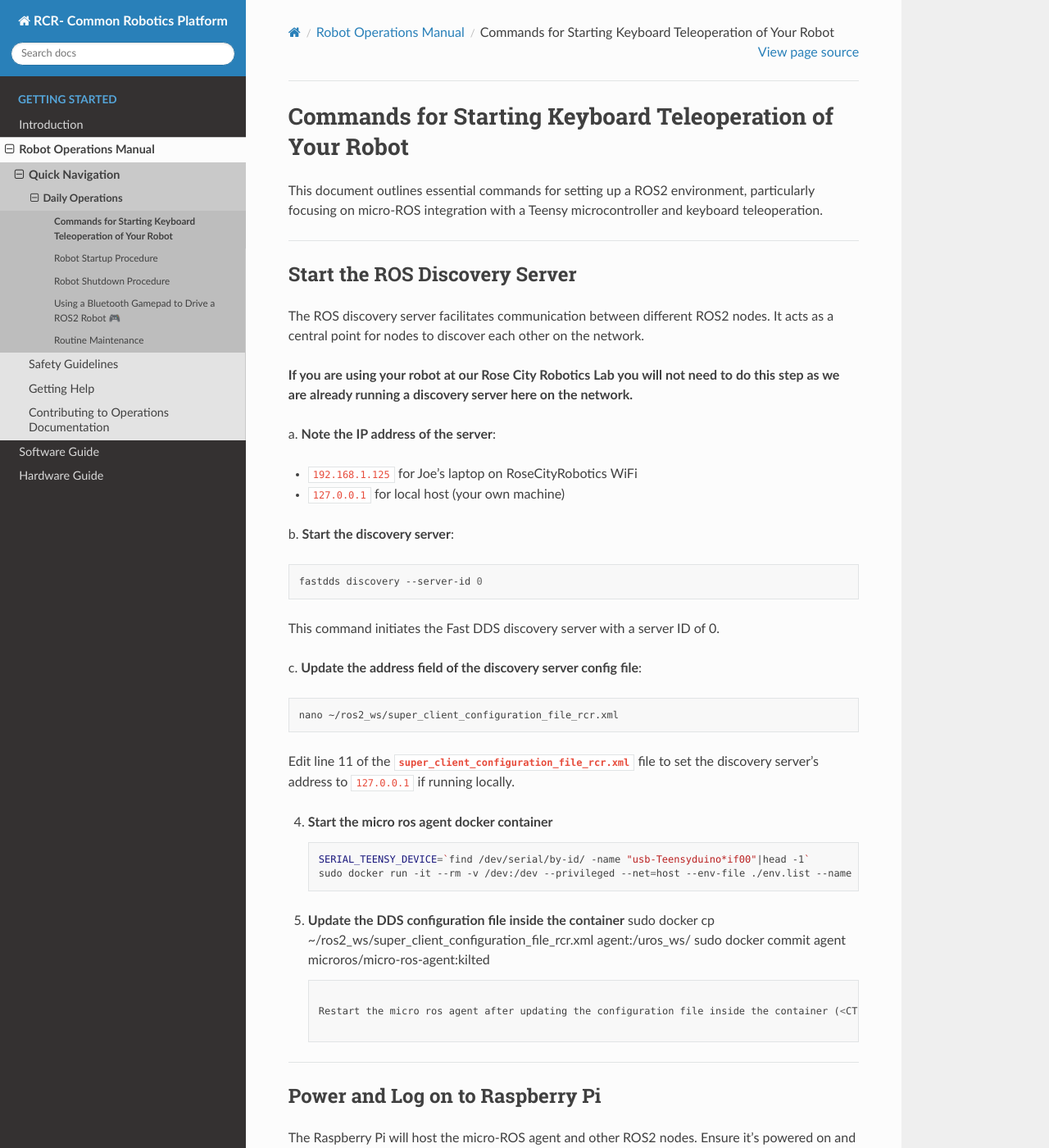
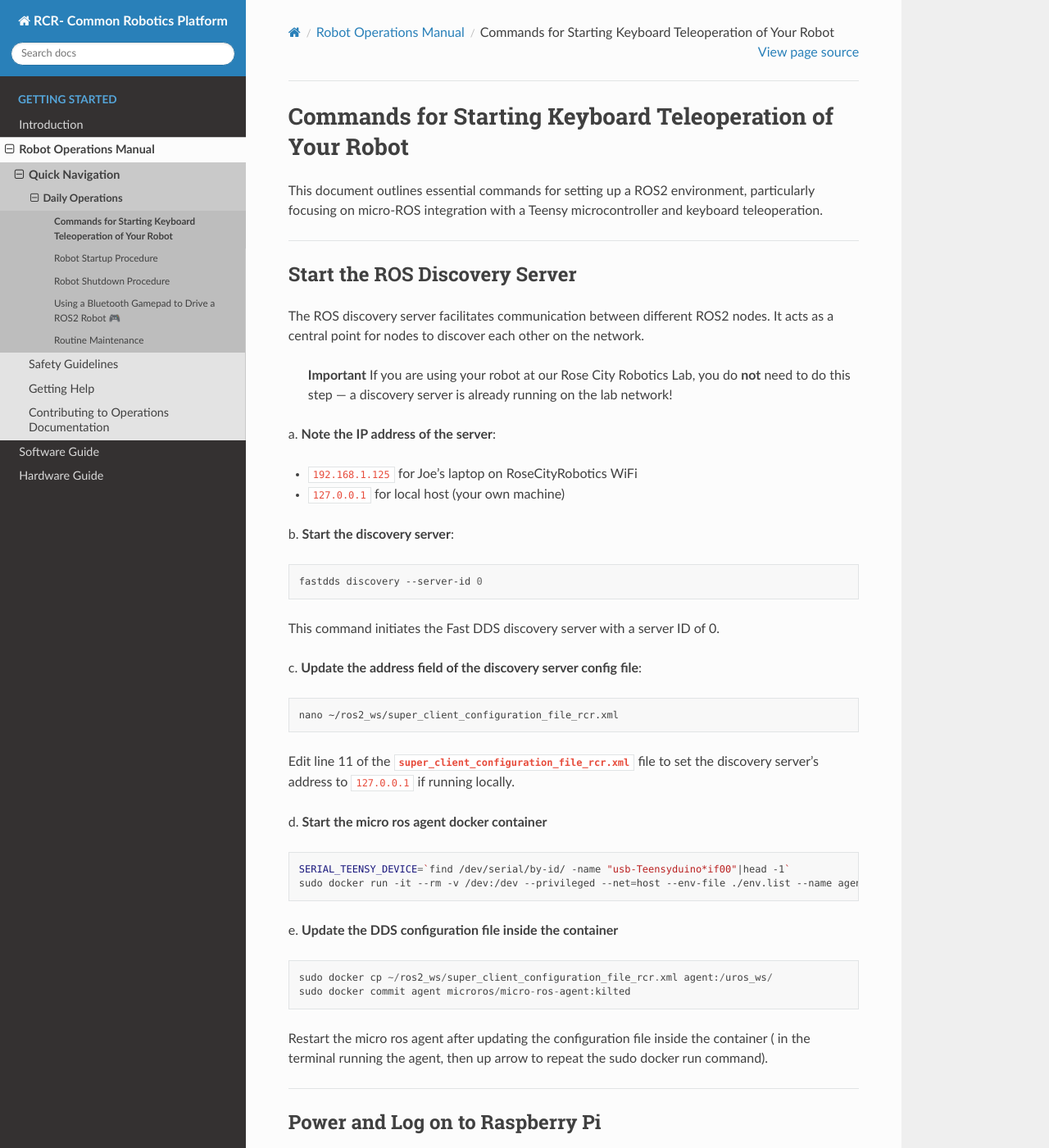
Before and after one commit to RoseCityRobotics/common_platform, a Sphinx documentation site: the page built from docs/source/operations/daily_operations/KeyboardTeleop.md, in a window 1280 px wide and 1400 px high. Shown: the whole window at 82% size. Built offline with Sphinx 7.4.7 and the Read the Docs theme 3.1.0, drawn with Linux system fonts in a browser that asks for light colours; some of the changed lines change nothing that is shown.

Commit message:
indentation

````diff
--- a/docs/source/operations/daily_operations/KeyboardTeleop.md
+++ b/docs/source/operations/daily_operations/KeyboardTeleop.md
@@ -8,7 +8,8 @@ This document outlines essential commands for setting up a ROS2 environment, par
 
 The ROS discovery server facilitates communication between different ROS2 nodes. It acts as a central point for nodes to discover each other on the network.
 
-**If you are using your robot at our Rose City Robotics Lab you will not need to do this step as we are already running a discovery server here on the network.**
+> **Important**
+> If you are using your robot at our Rose City Robotics Lab, you do **not** need to do this step — a discovery server is already running on the lab network!
 
 a.  **Note the IP address of the server**:
   * `192.168.1.125` for Joe’s laptop on RoseCityRobotics WiFi
@@ -30,18 +31,19 @@ nano ~/ros2_ws/super_client_configuration_file_rcr.xml
 
 Edit line 11 of the **`super_client_configuration_file_rcr.xml`** file to set the discovery server's address to `127.0.0.1` if running locally.
 
-4. **Start the micro ros agent docker container**
-    ```bash
-    SERIAL_TEENSY_DEVICE=`find /dev/serial/by-id/ -name "usb-Teensyduino*if00"|head -1`
-    sudo docker run -it --rm -v /dev:/dev --privileged --net=host --env-file ./env.list --name agent microros/micro-ros-agent:kilted serial --dev ${SERIAL_TEENSY_DEVICE} -v4
-    ```
+d. **Start the micro ros agent docker container**
+  ```bash
+  SERIAL_TEENSY_DEVICE=`find /dev/serial/by-id/ -name "usb-Teensyduino*if00"|head -1`
+  sudo docker run -it --rm -v /dev:/dev --privileged --net=host --env-file ./env.list --name agent microros/micro-ros-agent:kilted serial --dev ${SERIAL_TEENSY_DEVICE} -v4
+  ```
 
-5. **Update the DDS configuration file inside the container**
-    sudo docker cp ~/ros2_ws/super_client_configuration_file_rcr.xml agent:/uros_ws/
-    sudo docker commit agent microros/micro-ros-agent:kilted
-    ```
+e. **Update the DDS configuration file inside the container**
+  ```
+  sudo docker cp ~/ros2_ws/super_client_configuration_file_rcr.xml agent:/uros_ws/
+  sudo docker commit agent microros/micro-ros-agent:kilted
+  ```
 
-    Restart the micro ros agent after updating the configuration file inside the container (<CTRL-C> in the terminal running the agent, then up arrow to repeat the sudo docker run command).
+  Restart the micro ros agent after updating the configuration file inside the container (<CTRL-C> in the terminal running the agent, then up arrow to repeat the sudo docker run command).
 
 -----
 
````
